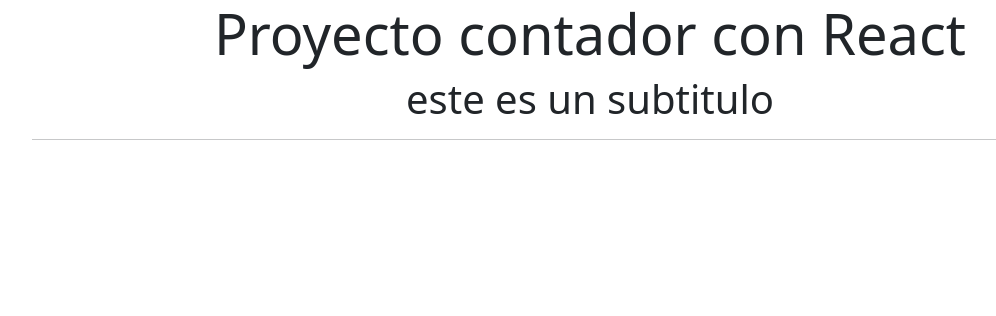
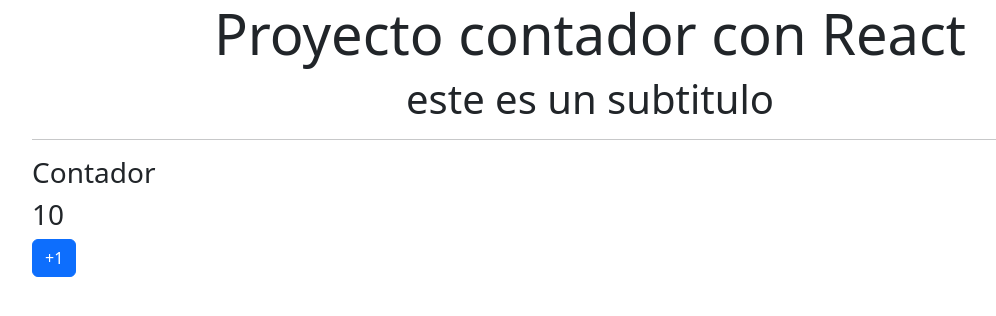
Before and after one commit to lucatoni99/contador-react, a React (Vite) app: page / in a window 1280 px wide. Shown: the top 316 px of the page, without its empty margins (50-1046 px from the left). Built offline with nearby package versions, Linux system fonts and the light colour scheme.

Commit message:
terminamos la clase

```diff
--- a/src/App.jsx
+++ b/src/App.jsx
@@ -2,11 +2,13 @@
 import "./App.css";
 import Titulos from "./componets/Titulos";
 import "bootstrap/dist/css/bootstrap.min.css";
+import Contador from "./componets/contador";
 
 function App() {
   return (
     <Container>
       <Titulos></Titulos>
+      <Contador></Contador>
     </Container>
   );
 }
--- /dev/null
+++ b/src/componets/Contador.jsx
@@ -0,0 +1,13 @@
+import { Button } from "react-bootstrap";
+
+const Contador = () => {
+  return (
+    <section>
+      <h3>Contador</h3>
+      <h3>10</h3>
+      <Button variant="primary">+1</Button>
+    </section>
+  );
+};
+
+export default Contador;
```
